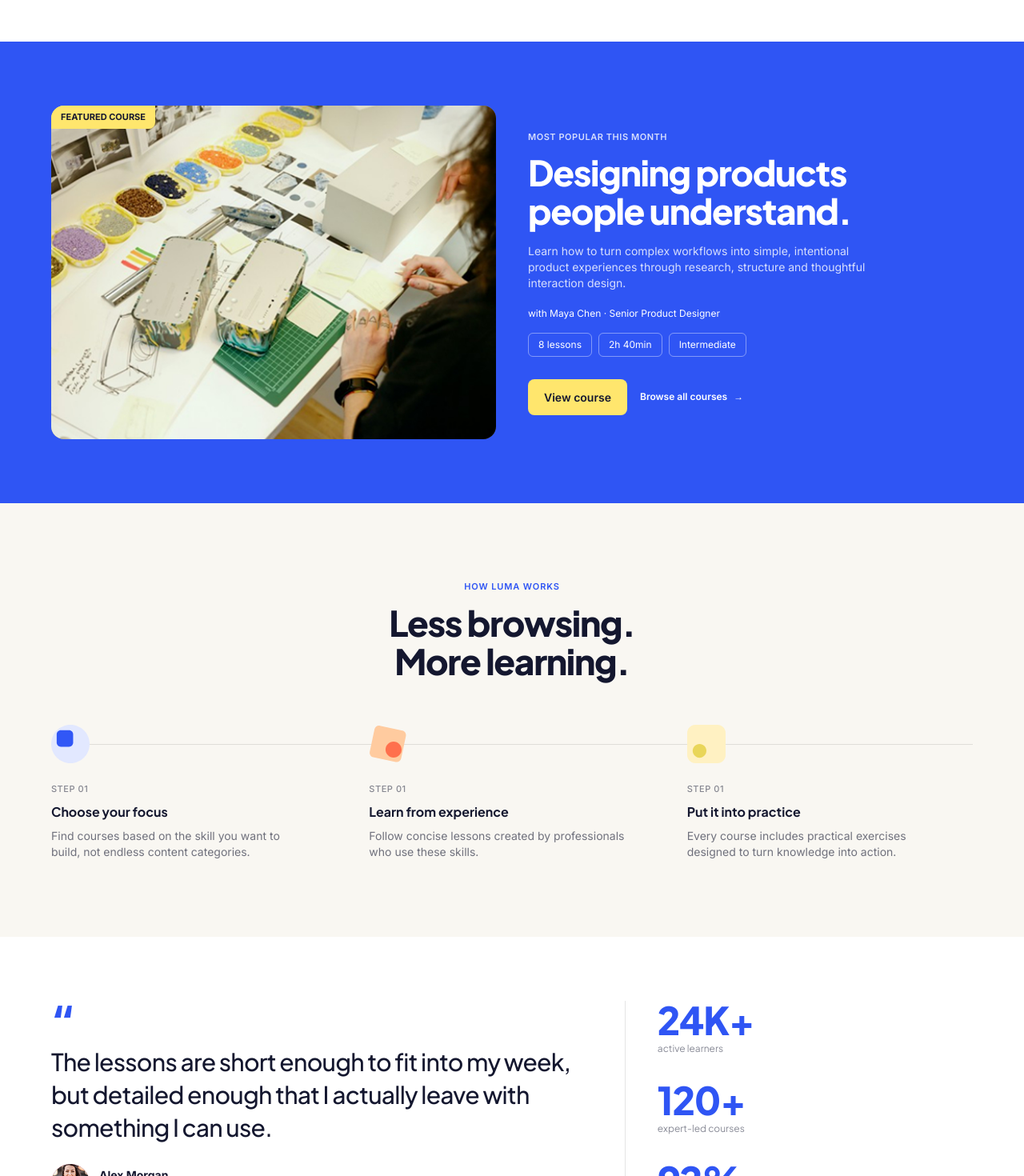
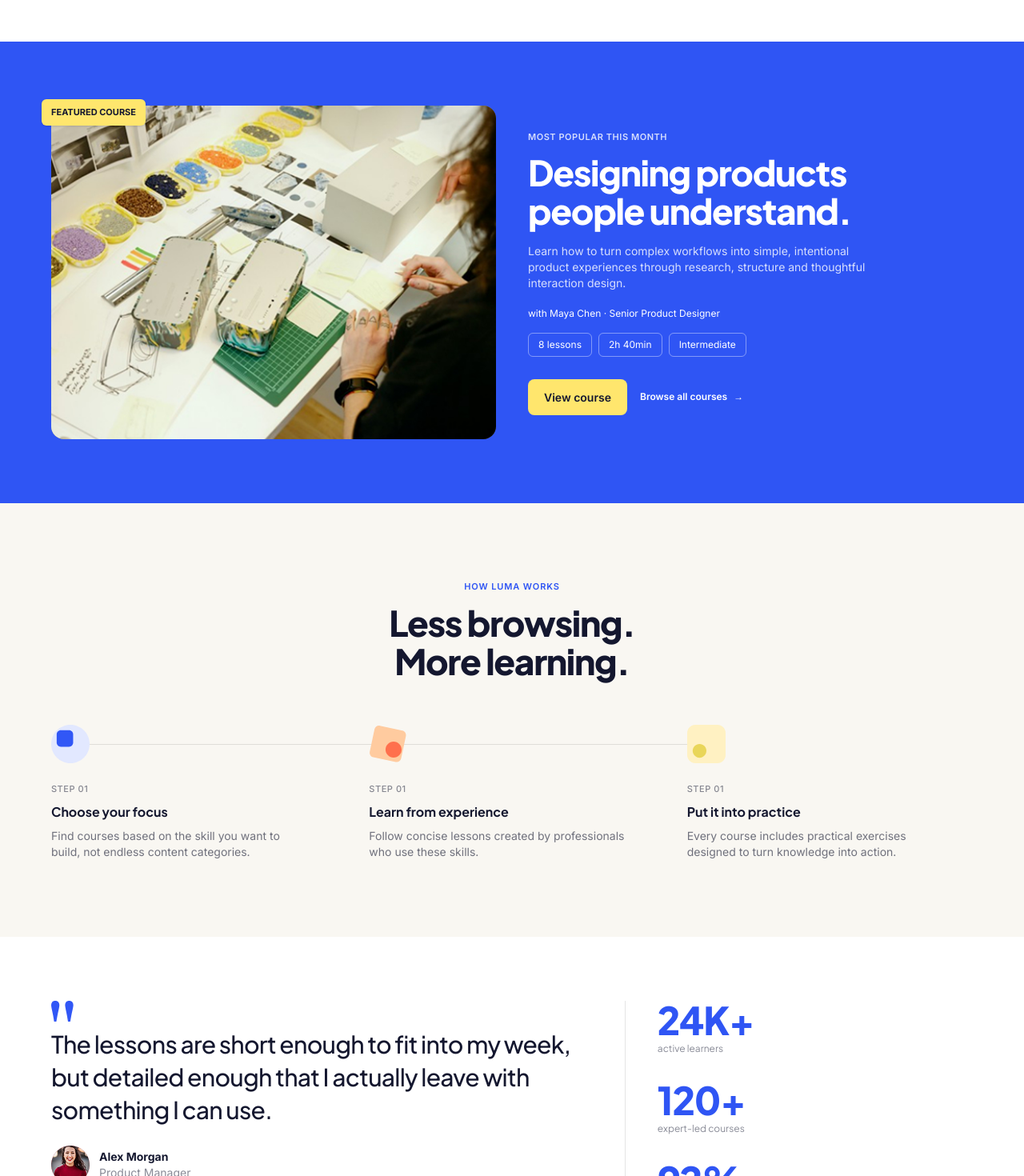
Before and after one commit to UriMachad/Buzzvel-FE, a Next.js app: page / in a window 1280 px wide. Shown: the part 1460-2930 px from the top of the page at 80% size. Built offline with nearby package versions, Linux system fonts and the light colour scheme.

Commit message:
fix: quote icon, steps line and featured badge

```diff
--- a/src/components/sections/Cta.tsx
+++ b/src/components/sections/Cta.tsx
@@ -1,23 +1,36 @@
 import Image from "next/image";
-import Container from "@/components/ui/Container";
 import Button from "@/components/ui/Button";
 import AvatarStack from "@/components/ui/AvatarStack";
 
 export default function Cta() {
   return (
-    <section aria-labelledby="cta-title" className="relative overflow-hidden bg-sun py-20 text-center lg:py-28">
-      <Image src="/images/cta-decor.svg" alt="" fill sizes="100vw" className="object-cover object-center" aria-hidden />
-      <Container className="relative">
+    <section aria-labelledby="cta-title" className="overflow-hidden bg-sun">
+      <div className="relative mx-auto flex max-w-[1920px] flex-col items-center justify-center px-6 py-20 text-center lg:aspect-[1280/470] lg:py-0">
+        <Image
+          src="/images/cta-decor.svg"
+          alt=""
+          fill
+          sizes="100vw"
+          className="object-cover object-center"
+          aria-hidden
+        />
+        <div className="relative">
           <div className="flex justify-center">
             <AvatarStack count={4} ringClass="ring-[#ffee7e]" sizeClass="h-10 w-10" />
           </div>
-        <h2 id="cta-title" className="mt-6 text-4xl font-extrabold tracking-tight lg:text-6xl">What will you learn next?</h2>
+          <h2
+            id="cta-title"
+            className="mt-6 text-4xl font-extrabold tracking-tight lg:text-[clamp(3rem,4.69vw,5.5rem)]"
+          >
+            What will you learn next?
+          </h2>
           <p className="mt-4 text-ink/60">Start with one course. Build from there.</p>
           <div className="mt-8 flex flex-col justify-center gap-3 sm:flex-row">
             <Button href="#courses">Explore all courses</Button>
             <Button href="#" variant="outline">Join Luma</Button>
           </div>
-      </Container>
+        </div>
+      </div>
     </section>
   );
 }
--- a/src/components/sections/Featured.tsx
+++ b/src/components/sections/Featured.tsx
@@ -8,7 +8,7 @@ export default function Featured() {
       <Container className="grid items-center gap-10 lg:grid-cols-2">
         <div className="relative">
           <Photo src="featured.jpg" alt="Designer's desk with product prototypes and sketches" sizes="(min-width:1024px) 560px, 100vw" tint="#8a8f6e" className="aspect-[4/3] rounded-2xl" />
-          <span className="absolute left-0 top-0 rounded-br-lg rounded-tl-2xl bg-sunbtn px-3 py-1.5 text-[11px] font-bold uppercase text-ink">Featured course</span>
+          <span className="absolute -left-3 -top-2 z-10 rounded-md bg-sunbtn px-3 py-2 text-[11px] font-bold uppercase text-ink shadow-sm">Featured course</span>
         </div>
         <div>
           <p className="text-[11px] font-semibold uppercase tracking-wider text-white/80">Most popular this month</p>
--- a/src/components/sections/Steps.tsx
+++ b/src/components/sections/Steps.tsx
@@ -4,10 +4,14 @@ import type { Step } from "@/types";
 import Container from "@/components/ui/Container";
 import SectionHeading from "@/components/ui/SectionHeading";
 
-function StepItem({ step }: { step: Step }) {
+function StepItem({ step, showLine }: { step: Step; showLine: boolean }) {
   return (
     <li className="relative">
-      <div className="relative h-12 w-12">
+      {/* Line from this icon to the next one (desktop only). The last step has none. */}
+      {showLine && (
+        <span className="absolute left-0 top-6 hidden h-px w-[calc(100%+2.5rem)] bg-black/10 md:block" aria-hidden />
+      )}
+      <div className="relative z-10 h-12 w-12">
         <Image src={step.icon} alt="" width={48} height={48} />
         {step.dot && (
           <span
@@ -29,9 +33,10 @@ export default function Steps() {
     <section id="how" className="py-16 lg:py-24">
       <Container>
         <SectionHeading eyebrow="How Luma works" title="Less browsing. More learning." align="center" />
-        <ol className="relative mt-14 grid gap-10 md:grid-cols-3">
-          <div className="absolute left-0 right-0 top-6 hidden border-t border-black/10 md:block" aria-hidden />
-          {steps.map((s) => <StepItem key={s.title} step={s} />)}
+        <ol className="mt-14 grid gap-10 md:grid-cols-3">
+          {steps.map((s, i) => (
+            <StepItem key={s.title} step={s} showLine={i < steps.length - 1} />
+          ))}
         </ol>
       </Container>
     </section>
--- a/src/components/sections/Testimonial.tsx
+++ b/src/components/sections/Testimonial.tsx
@@ -1,3 +1,4 @@
+import Image from "next/image";
 import { stats } from "@/data/content";
 import type { Stat } from "@/types";
 import Container from "@/components/ui/Container";
@@ -15,7 +16,7 @@ export default function Testimonial() {
     <section aria-label="Testimonial and numbers" className="bg-white py-14 lg:py-20">
       <Container className="grid gap-10 lg:grid-cols-[1.5fr_1fr] lg:gap-16">
         <figure>
-          <span className="text-5xl font-extrabold leading-none text-brand" aria-hidden>“</span>
+          <Image src="/images/quote.svg" alt="" width={28} height={24} aria-hidden />
           <blockquote className="font-display mt-2 text-2xl font-medium leading-snug tracking-tight lg:text-3xl">The lessons are short enough to fit into my week, but detailed enough that I actually leave with something I can use.</blockquote>
           <figcaption className="mt-6 flex items-center gap-3">
                <Photo src="avatar-alex.jpg" alt="" sizes="48px" tint="#9b1c2e" className="h-12 w-12 shrink-0 rounded-full" />
```
Also changed, not shown: public/images/quote.svg (added). Lines whose indentation alone changed are shown as unchanged.
